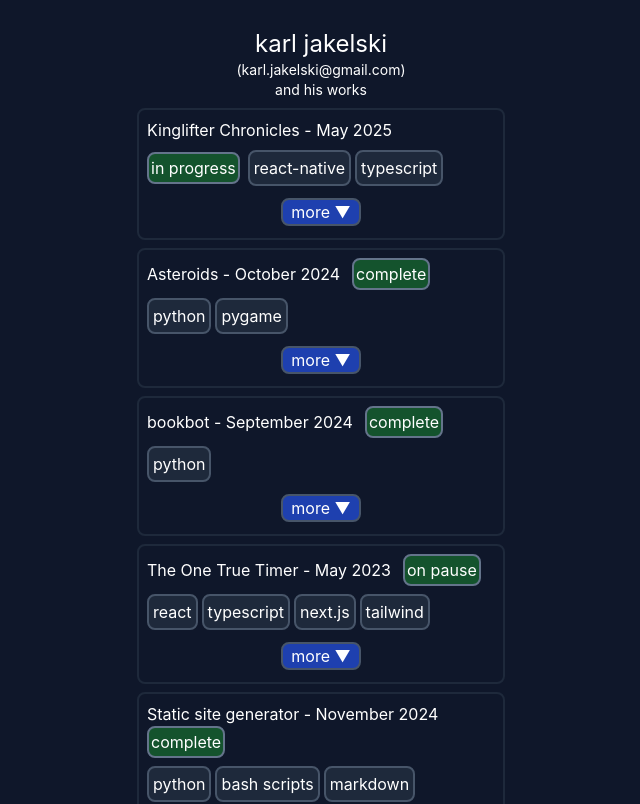
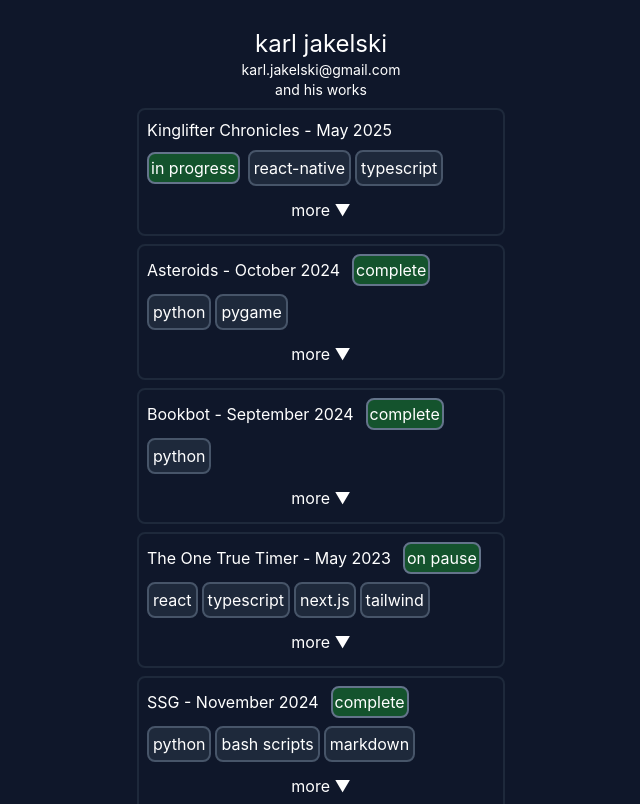
Before and after one commit to Korallion/resume-website, a React (Create React App) app: page / in a window 1280 px wide. Shown: the top 804 px of the page, without its empty margins (319-959 px from the left). Built offline with nearby package versions, Linux system fonts and the light colour scheme.

Commit message:
feat:small edits fix: json doesn't like commas

```diff
--- a/public/about.json
+++ b/public/about.json
@@ -53,7 +53,7 @@
             ]
         },
         {
-            "name": "bookbot",
+            "name": "Bookbot",
             "startDate": "September 2024",
             "status": "complete",
             "description": "A simple boot.dev project to familiarize myself with python. Parses an input text to create a book report (which is just a few bits of metadata of the text).",
@@ -105,7 +105,7 @@
             ]
         },
         {
-            "name": "Static site generator",
+            "name": "SSG",
             "startDate": "November 2024",
             "status": "complete",
             "description": "A static site generator that converts markdown into html. A project from the boot.dev backend development course.",
--- a/src/App.tsx
+++ b/src/App.tsx
@@ -13,7 +13,7 @@ const AboutMe: FunctionComponent<MeProps> = ({ me }) => {
   return (
     <div className='header' onClick={() => { setOpen(!open) }}>
       <h1 className='header-title'>{me.name}</h1>
-      <h1 className='text-sm'>(karl.jakelski@gmail.com)</h1>
+      <h1 className='text-sm'>karl.jakelski@gmail.com</h1>
       <h1 className='header-subtitle'>and his works</h1>
       {open &&
         <div className='w-auto mx-auto'>
@@ -37,7 +37,7 @@ const AboutProject: FunctionComponent<ProjectProps> = ({ project }) => {
         <h2 className='project-title'>{project.name + ' - ' + project.startDate}</h2>
         <h2 className={'project-status ' + (project.status === 'ongoing' ? 'ongoing' : 'complete')}>{project.status}</h2>
         <div className='skill-list'>
-          {project.skills.map(skill => <a className="skill" href={skill.url} key={skill.name}>{skill.name}</a>)}
+          {project.skills.map(skill => <a className="skill" target="_blank" href={skill.url} key={skill.name}>{skill.name}</a>)}
         </div>
       </div>
       <button className='reveal-button' onClick={() => { setOpen(!open) }}>{open ? 'less ▲' : 'more ▼'}</button>
@@ -47,7 +47,7 @@ const AboutProject: FunctionComponent<ProjectProps> = ({ project }) => {
         <div className='description-container'>
           <p className='project-description'>{project.description}</p>
           <div className='project-link-list'>
-          {project.links.map(link => <a className='project-link' href={link.url} key={link.name}>{link.name}</a>)}
+          {project.links.map(link => <a className='project-link' target="_blank" href={link.url} key={link.name}>{link.name}</a>)}
           </div>
         </div>
       }
--- a/src/index.css
+++ b/src/index.css
@@ -11,6 +11,7 @@
 
   .header {
     @apply text-center cursor-pointer m-2;
+    @apply hover:text-blue-600;
   }
 
   .header-title {
@@ -56,9 +57,8 @@
   }
 
   .reveal-button {
-    @apply bg-blue-800;
     @apply mb-1 mx-auto px-2 block;
-    @apply border-2 rounded-lg border-slate-600;
+    @apply hover:text-blue-600;
   }
 
   .description-container {
```
